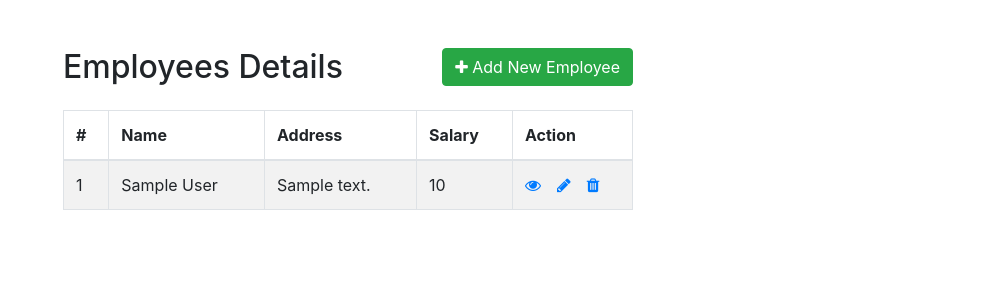
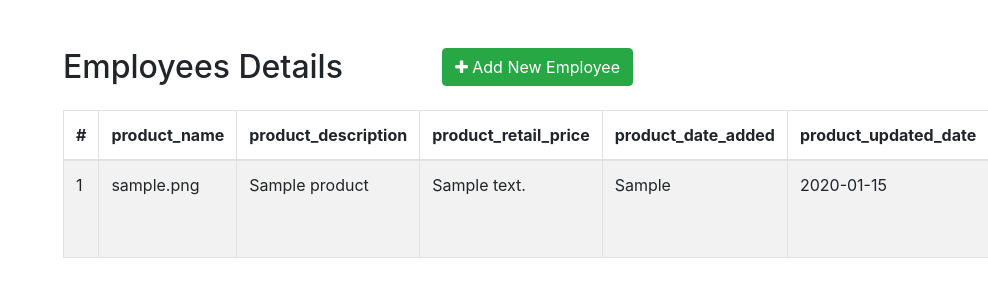
Before and after one commit to JairoTinga/it28-jairo-2, a PHP site: page / in a window 1280 px wide; the page is wider, and only the part inside the window is pictured. Shown: the top 300 px of that part, without its empty margins (292-1280 px from the left). Run offline with PHP 8.4, Linux system fonts and the light colour scheme; tables that the repository leaves empty or names only in its code hold one stand-in row (values such as "Sample post"); data that the repository does not hold is empty.

Commit message:
changes on index and config

```diff
--- a/config.php
+++ b/config.php
@@ -4,7 +4,7 @@ server with default setting (user 'root' with no password) */
 define('DB_SERVER', 'localhost');
 define('DB_USERNAME', 'root');
 define('DB_PASSWORD', '');
-define('DB_NAME', 'demo');
+define('DB_NAME', 'it28-tinga');
 
 /* Attempt to connect to MySQL database */
 $link = mysqli_connect(DB_SERVER, DB_USERNAME, DB_PASSWORD, DB_NAME);
--- a/db/it28-jairo-2.sql
+++ b/db/it28-tinga.sql
@@ -3,7 +3,7 @@
 -- https://www.phpmyadmin.net/
 --
 -- Host: 127.0.0.1
--- Generation Time: Apr 15, 2024 at 10:35 AM
+-- Generation Time: Apr 15, 2024 at 10:48 AM
 -- Server version: 10.4.28-MariaDB
 -- PHP Version: 8.2.4
 
@@ -18,7 +18,7 @@ SET time_zone = "+00:00";
 /*!40101 SET NAMES utf8mb4 */;
 
 --
--- Database: `it28-jairo-2`
+-- Database: `it28-tinga`
 --
 
 -- --------------------------------------------------------
--- a/index.php
+++ b/index.php
@@ -37,26 +37,31 @@
                     require_once "config.php";
 
                     // Attempt select query execution
-                    $sql = "SELECT * FROM employees";
+                    $sql = "SELECT * FROM products";
                     if($result = mysqli_query($link, $sql)){
                         if(mysqli_num_rows($result) > 0){
                             echo '<table class="table table-bordered table-striped">';
                                 echo "<thead>";
                                     echo "<tr>";
                                         echo "<th>#</th>";
-                                        echo "<th>Name</th>";
-                                        echo "<th>Address</th>";
-                                        echo "<th>Salary</th>";
+                                        echo "<th>product_name</th>";
+                                        echo "<th>product_description</th>";
+                                        echo "<th>product_retail_price</th>";
+                                        echo "<th>product_date_added</th>";
+                                        echo "<th>product_updated_date</th>";
                                         echo "<th>Action</th>";
                                     echo "</tr>";
                                 echo "</thead>";
                                 echo "<tbody>";
                                 while($row = mysqli_fetch_array($result)){
                                     echo "<tr>";
-                                        echo "<td>" . $row['id'] . "</td>";
-                                        echo "<td>" . $row['name'] . "</td>";
-                                        echo "<td>" . $row['address'] . "</td>";
-                                        echo "<td>" . $row['salary'] . "</td>";
+                                        echo "<td>" . $row['product_id'] . "</td>";
+                                        echo "<td>" . $row['product_thumbnail_link'] . "</td>";
+                                        echo "<td>" . $row['product_name'] . "</td>";
+                                        echo "<td>" . $row['product_description'] . "</td>";
+                                        echo "<td>" . $row['product_retail_price'] . "</td>";
+                                        echo "<td>" . $row['product_date_added'] . "</td>";
+                                        echo "<td>" . $row['product_updated_date'] . "</td>";
                                         echo "<td>";
                                             echo '<a href="read.php?id='. $row['id'] .'" class="mr-3" title="View Record" data-toggle="tooltip"><span class="fa fa-eye"></span></a>';
                                             echo '<a href="update.php?id='. $row['id'] .'" class="mr-3" title="Update Record" data-toggle="tooltip"><span class="fa fa-pencil"></span></a>';
```
